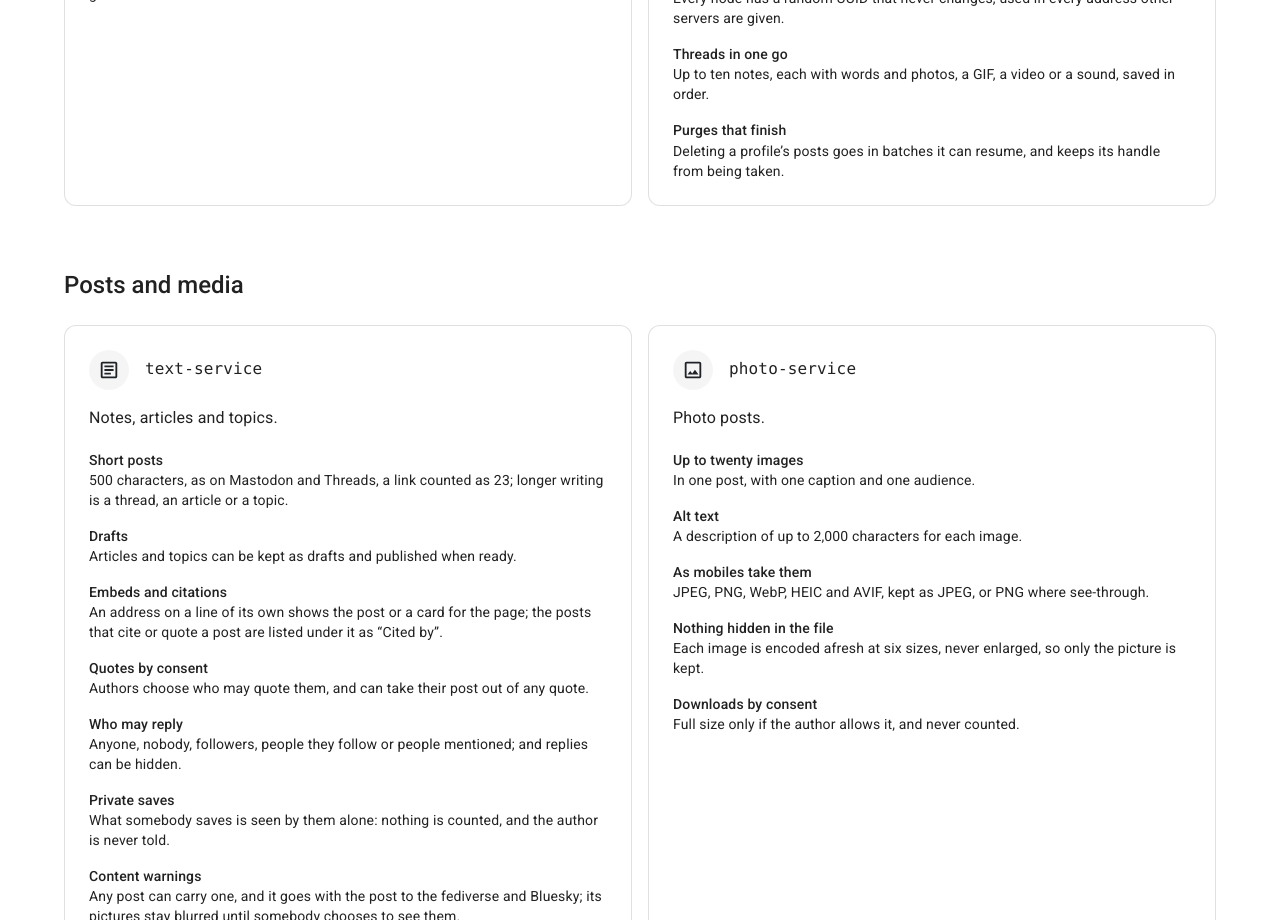
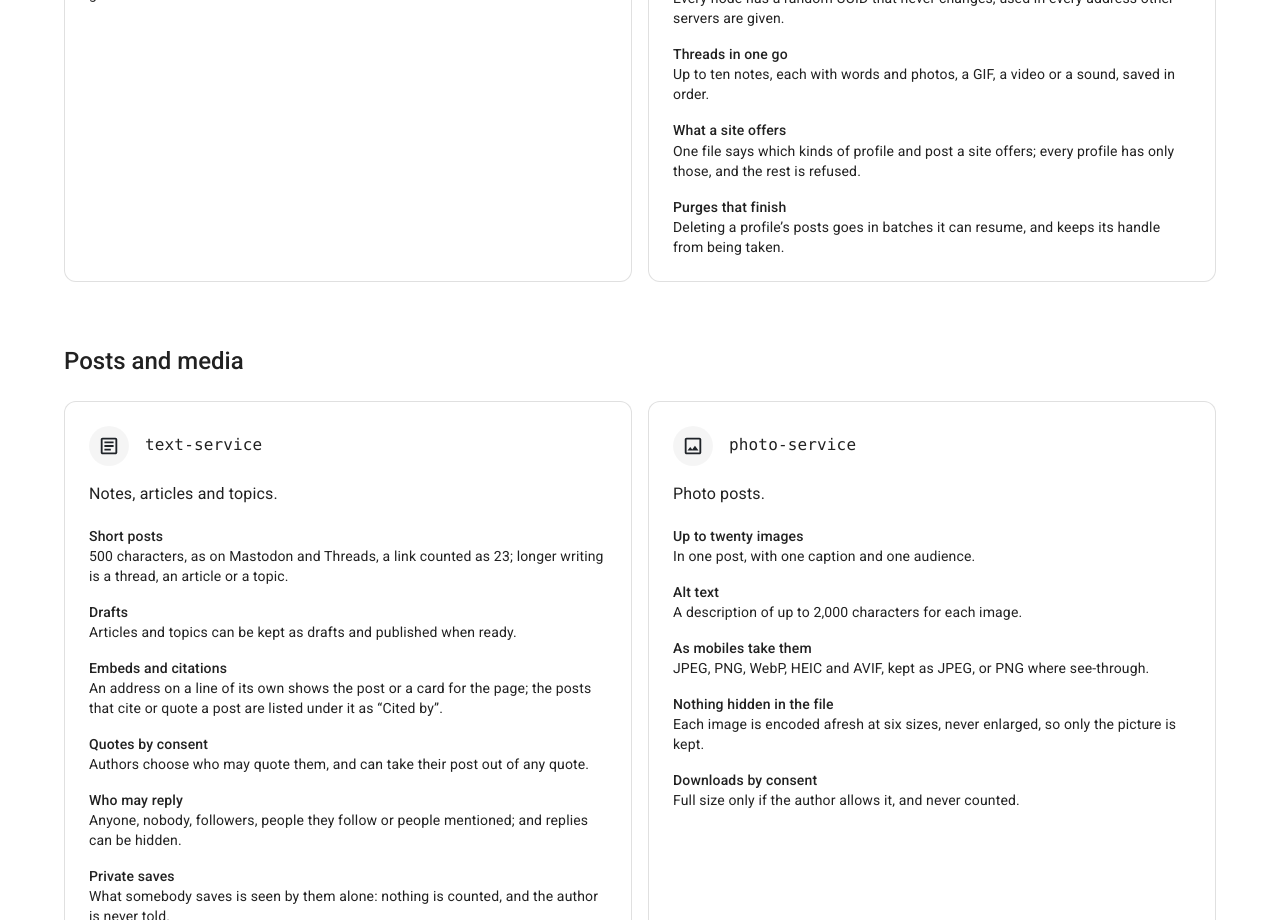
Before and after one commit to anahitasocial/anahita.io, a Next.js app: page /products/services in a window 1280 px wide. Shown: the part 2800-3720 px from the top of the page. Built offline with nearby package versions, Linux system fonts and the light colour scheme; what @mui/material-nextjs would draw is missing.

Commit message:
services - what a site offers, under graph-grpc-service
- added: one file says which kinds of profile and post a site offers

```diff
--- a/src/data/services.js
+++ b/src/data/services.js
@@ -76,6 +76,7 @@ export const groups = [
           ['One gate', 'feeds, search, notifications and recommendations all ask one check of who may see what.'],
           ['Identifiers for good', 'every node has a random UUID that never changes, used in every address other servers are given.'],
           ['Threads in one go', 'up to ten notes, each with words and photos, a GIF, a video or a sound, saved in order.'],
+          ['What a site offers', 'one file says which kinds of profile and post a site offers; every profile has only those, and the rest is refused.'],
           ['Purges that finish', 'deleting a profile’s posts goes in batches it can resume, and keeps its handle from being taken.'],
         ],
       },
```
